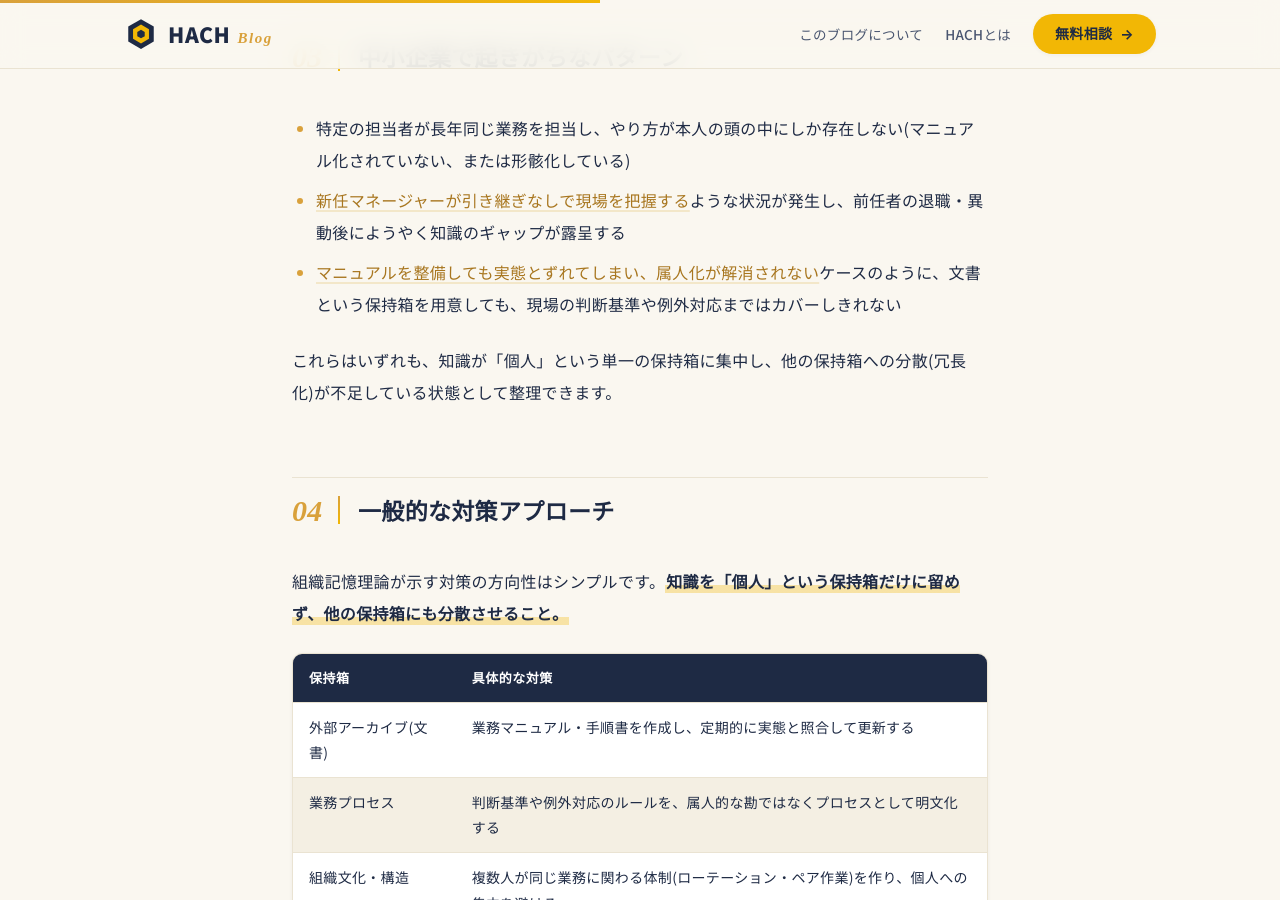
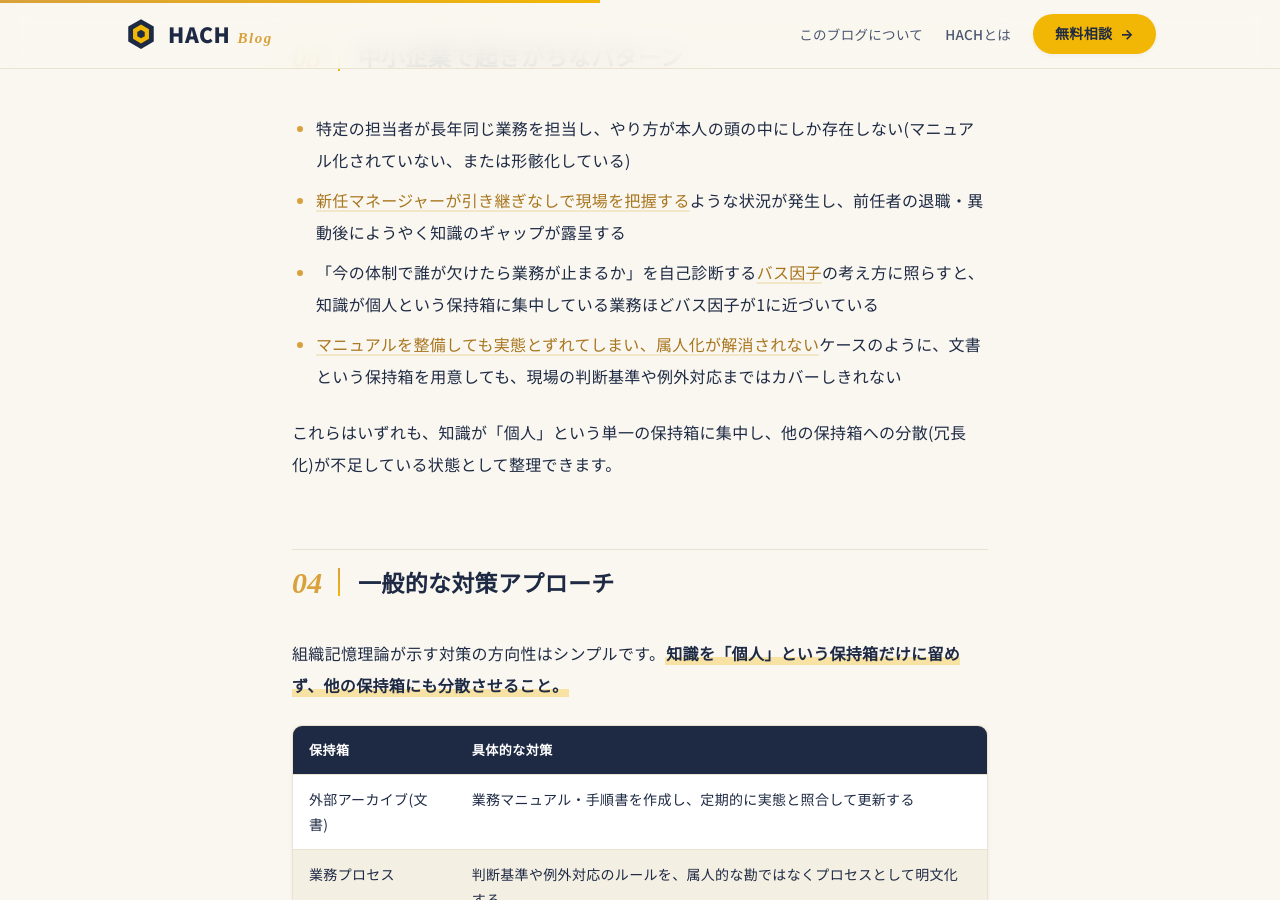
Before and after one commit to ismweb-ai/hach-blog, a Jekyll site: the page built from _posts/2026-10-20-soshiki-kioku-no-soshitsu-organizational-memory-retention-bin-zokujinka-fuan.md, in a window 1280 px wide and 900 px high, scrolled down 2001 px. Built offline with Jekyll 4.4.1, drawn with Linux system fonts in a browser that asks for light colours; some web fonts are replaced.

Commit message:
improve: 孤立記事(傍観者効果・バス因子)への内部リンクを既存記事2本に追加
- 社会的手抜き記事から傍観者効果記事への相互参照を追加
- 組織記憶の喪失記事からバス因子記事への相互参照を追加

```diff
--- a/_posts/2026-10-20-soshiki-kioku-no-soshitsu-organizational-memory-retention-bin-zokujinka-fuan.md
+++ b/_posts/2026-10-20-soshiki-kioku-no-soshitsu-organizational-memory-retention-bin-zokujinka-fuan.md
@@ -24,6 +24,7 @@ category: 業務効率化
 
 - 特定の担当者が長年同じ業務を担当し、やり方が本人の頭の中にしか存在しない(マニュアル化されていない、または形骸化している)
 - [新任マネージャーが引き継ぎなしで現場を把握する](/2026/07/shinnin-manager-hikitsugi-nashi-genba-haaku/)ような状況が発生し、前任者の退職・異動後にようやく知識のギャップが露呈する
+- 「今の体制で誰が欠けたら業務が止まるか」を自己診断する[バス因子](/2026/10/bus-factor-zokujinka-shindan-nannin-inakunattara-gyomu-ga-tomaru-fuan/)の考え方に照らすと、知識が個人という保持箱に集中している業務ほどバス因子が1に近づいている
 - [マニュアルを整備しても実態とずれてしまい、属人化が解消されない](/2026/08/manual-koushin-sarenai-jittai-chigau-zokujinka-ai/)ケースのように、文書という保持箱を用意しても、現場の判断基準や例外対応まではカバーしきれない
 
 これらはいずれも、知識が「個人」という単一の保持箱に集中し、他の保持箱への分散(冗長化)が不足している状態として整理できます。
```
Also changed, not shown: _posts/2026-10-08-shakaiteki-tenuki-ringerumann-koka-ninzu-fuan.md (+2 -0 lines).
